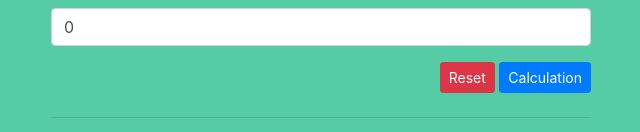
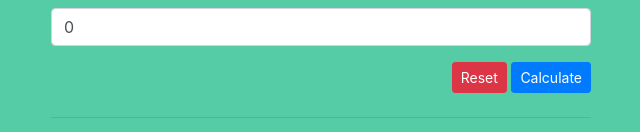
Before and after one commit to VinayTomar12/SmartBudget, a website: page dist/index.html in a window 1280 px wide. Shown: the part 270-402 px from the top of the page, without its empty margins (319-959 px from the left). Drawn offline with nearby package versions, Linux system fonts and the light colour scheme.

Commit message:
Buttons to Input

```diff
--- a/dist/index.html
+++ b/dist/index.html
@@ -112,8 +112,8 @@
                         <input id="deduction" type="number" class="form-control" placeholder="Enter monthly Deductions" value="0">
                     </div>
                     <div class="form-group text-right">
-                        <button onclick="reset_budget()" class="btn btn-sm btn-danger">Reset</button>
-                        <button onclick='calculate_budget()' class="btn btn-sm btn-primary">Calculation</button>
+                        <input type="button" onclick="reset_budget()" class="btn btn-sm btn-danger" value="Reset">
+                        <input type="button" onclick='calculate_budget()' class="btn btn-sm btn-primary" value="Calculate">
                     </div>
                 </form>
                 <hr>
```
